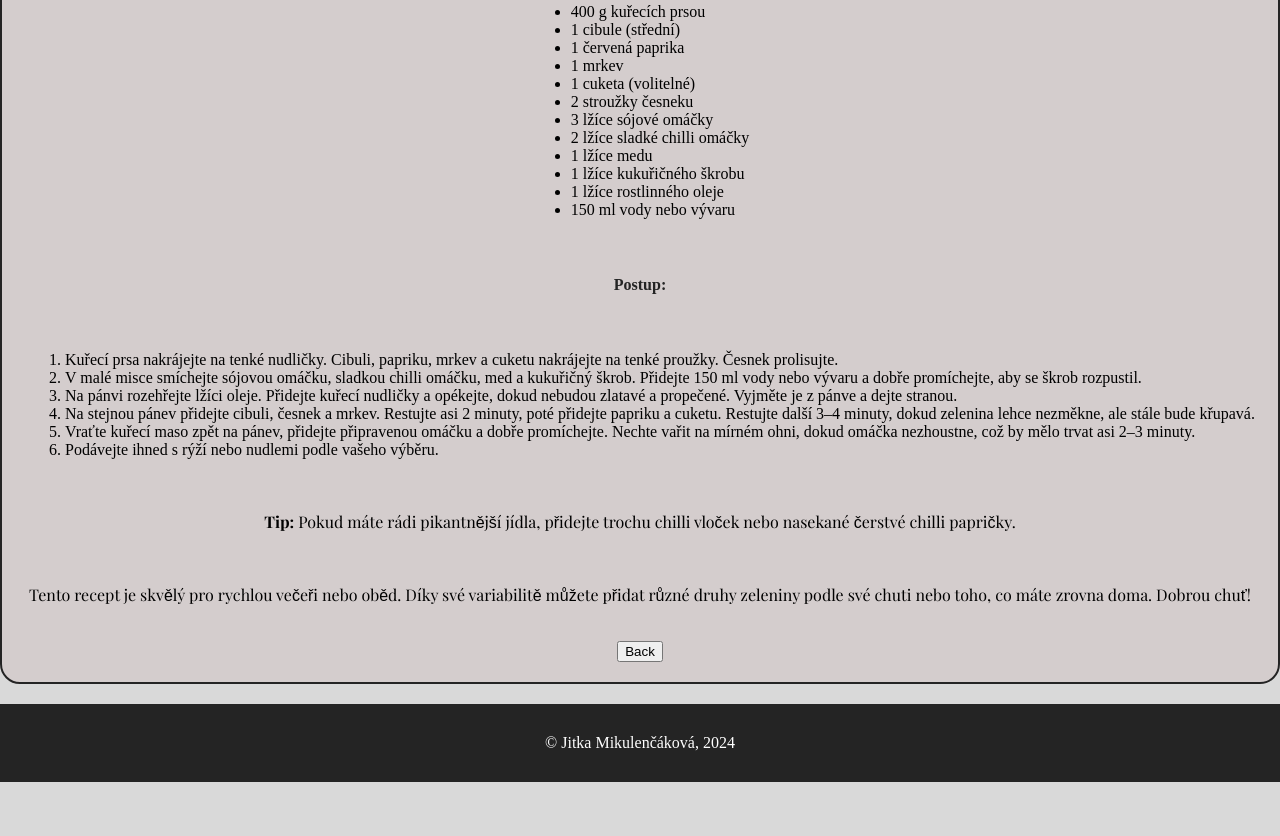
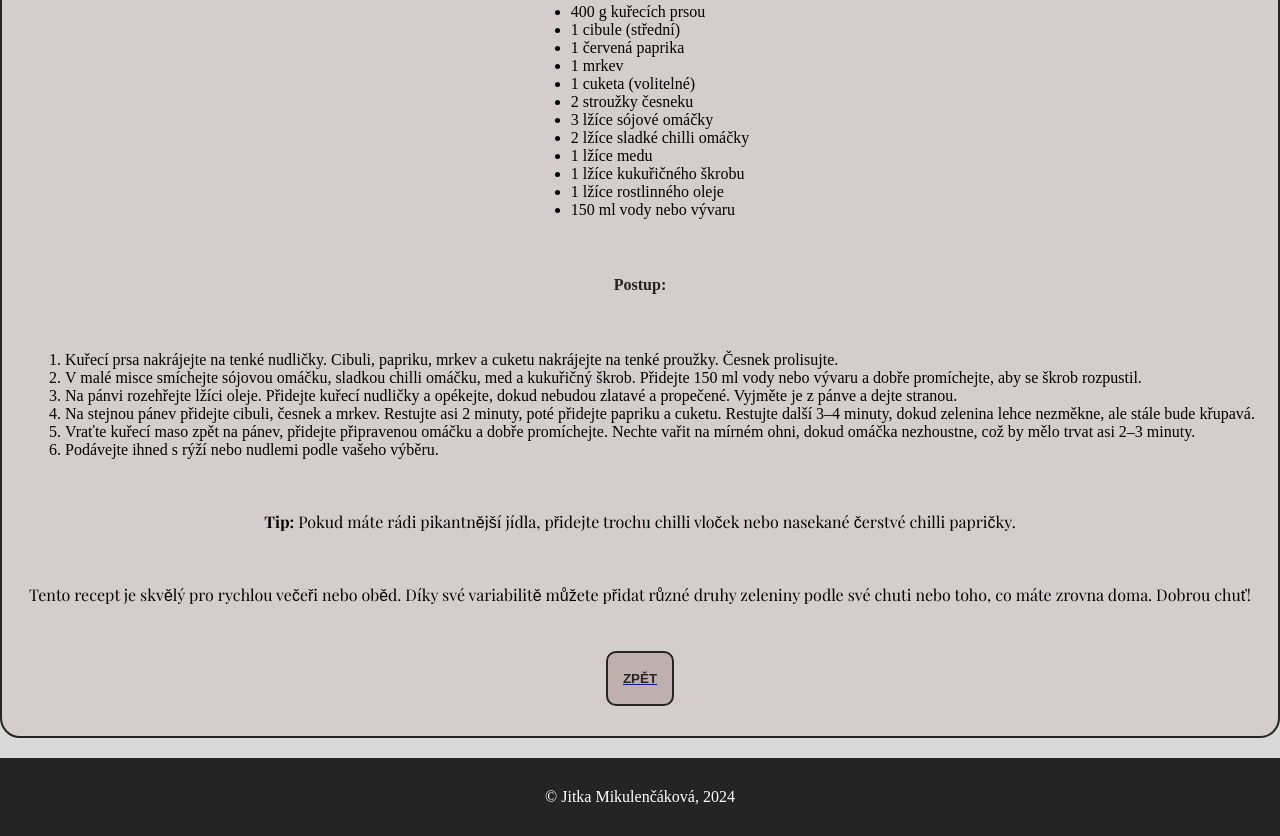
Before and after one commit to Jitamik/zaverecny_projekt, an Eleventy site: page kung_pao.html in a window 1280 px wide. Shown: the part 977-1813 px from the top of the page. Before the commit the page ends 1759 px from the top, so only its background shows below. Built offline with nearby package versions, Linux system fonts and the light colour scheme; Eleventy itself is replaced by a stand-in of ours; files that its build step writes are made by us from their sources.

Commit message:
uprava tlačítka zpět

```diff
--- a/kung_pao.html
+++ b/kung_pao.html
@@ -39,7 +39,7 @@ title: Rodinné recepty - úvod
 
     <a href="javascript:history.go(-1)">
         <button type="button">
-            Back
+            Zpět
         </button>
     </a>
 </div>
--- a/style.scss
+++ b/style.scss
@@ -260,6 +260,23 @@ article {
     background-color: $pozadiboxik;
     margin: 20px auto;
 }
+button {
+    display: block;
+	padding: 10px 15px;
+    margin: 10px 0;
+	color: $textmenu;
+	text-decoration: none;
+    text-transform:uppercase;
+    font-weight: bold;
+    border: solid 2px $borderline;
+	border-radius: 10px;
+    background-color: $pozaditlacitka;
+   width: 100%;
+   max-width: 220px;
+   height: 55px;
+   text-align: center;
+   justify-content: center;
+}
 
 footer {
     padding: 30px 0;
```
Also changed, not shown: css/style.css, 1 other file.
